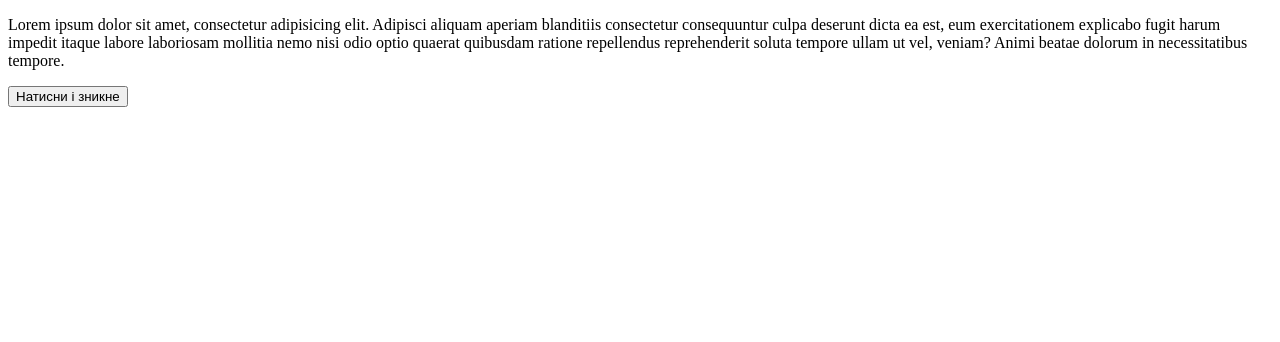
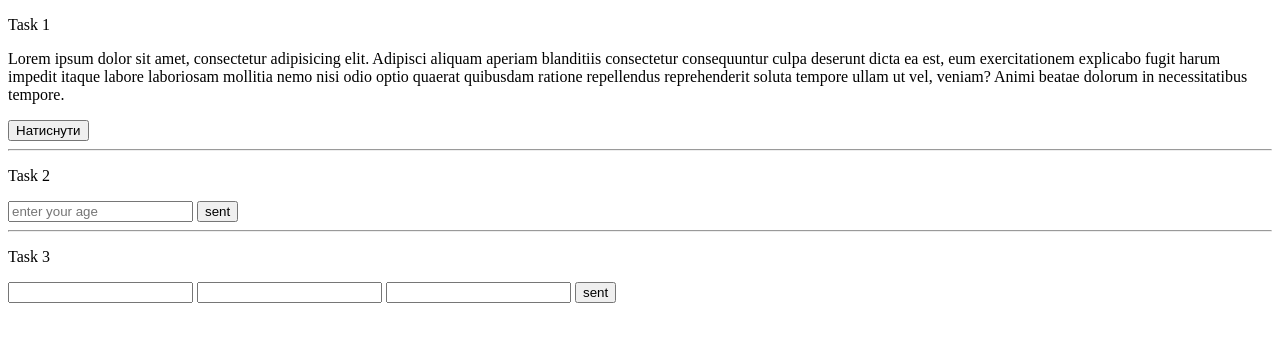
Before and after one commit to aleks1303/Dec_JS-lessons_2025, a plain HTML site: page lesson10/hw10/index.html in a window 1280 px wide. Drawn offline with Linux system fonts and the light colour scheme.

Commit message:
lesson 10 Events

```diff
--- a/lesson10/hw10/index.html
+++ b/lesson10/hw10/index.html
@@ -10,10 +10,30 @@
 </head>
 <body>
 
-<p id="text">Lorem ipsum dolor sit amet, consectetur adipisicing elit. Adipisci aliquam aperiam blanditiis
+    <p>Task 1</p>
+    <p id="text">Lorem ipsum dolor sit amet, consectetur adipisicing elit. Adipisci aliquam aperiam blanditiis
     consectetur consequuntur culpa deserunt dicta ea est, eum exercitationem explicabo fugit harum impedit itaque
     labore laboriosam mollitia nemo nisi odio optio quaerat quibusdam ratione repellendus reprehenderit soluta
     tempore ullam ut vel, veniam? Animi beatae dolorum in necessitatibus tempore.</p>
+    <button id="btn">Натиснути</button>
+
+    <hr>
+
+    <p>Task 2</p>
+    <input id="i1" type="number" placeholder="enter your age">
+    <button id="btn1">sent</button>
+
+    <hr>
+
+    <p>Task 3</p>
+    <form id="f2" action="">
+        <input type="text" name="name">
+        <input type="text" name="surname">
+        <input type="number" name="age">
+       <button id="btn2">sent</button>
+    </form>
+    <div id="info-user"></div>
+
 <script src="main.js"></script>
 </body>
 </html>
--- a/lesson10/hw10/main.js
+++ b/lesson10/hw10/main.js
@@ -2,25 +2,47 @@
 // - Створити довільний елемент з id = text та створити кнопку.Використовуючи JavaScript, зробіть так, щоб при натисканні на кнопку зникав елемент з id="text".
 
 const text = document.getElementById('text')
-const button = document.createElement('button')
-button.innerText = 'Натисни і зникне'
+const button = document.getElementById('btn')
 button.addEventListener('click', function () {
     text.style.display = 'none'
 })
-document.body.appendChild(button)
-
-
 
 //         #j693ca8
 //     - створити інпут який приймає вік людини та кнопку яка підтверджує дію.При натисканні на кнопку зчитати інформацію з інпуту та перевірити вік чи меньше він ніж 18, та повідомити про це користувача
 
+const input = document.getElementById('i1')
+const button1 = document.getElementById('btn1')
+
+button1.onclick = function () {
+    if(!input.value) {
+        alert("you didn't enter age")
+    }
+    else if (input.value < 0) {
+        alert('age wrong')
+    } else if (input.value <= 18){
+        alert("you don't have 18 age! Sorry")
+    }else if (input.value >18 && input.value <= 120) {
+        alert('Ok. Your age is more then 18 age')
+    } else {alert('Maybe you already are very old or died')}
+    console.log(input.value)
+}
 
 
 // #ymAmN2xJ
-// Стоврити форму з трьома полями для name,sruname,age та кнопкою. При натисканні на кнопку зчитати данні з полів, та вивести об'єкт в документ. Іншими словами : заповниои форму, натиснули кнопку, під формою з'явився блок з вашим об'єктом
+// Створити форму з трьома полями для name, surname, age та кнопкою. При натисканні на кнопку зчитати дані з полів, та вивести об'єкт в документ. Іншими словами : заповнили форму, натиснули кнопку, під формою з'явився блок з вашим об'єктом
+// const form = document.getElementById('f2')
 //
+// const infoUser = document.getElementById('info-user')
+// form.onclick = function (ev) {
+//     ev.preventDefault()
+//     let user = {name: this.value, surname: this.value, age: this.age}
+//    localStorage.setItem("user", JSON.stringify(user))
+// }
+
+
+
 // #2VaLt4vDczH
-// є сторінка, на якій є блок, я кому знаходиьтся цифра. написати код, який при кожному перезавантажені сторінки буде додавати до неї +1
+// є сторінка, на якій є блок, я кому знаходиться цифра. написати код, який при кожному перезавантажені сторінки буде додавати до неї +1
 //
 // #LhSfdhM3
 // Є сторінка index.html (назва довільна), при відвідуванні якої в локальне сховще, в масив sessionsList зберігається інформація про дату та час відвідування сторінки. Є  сторінка sessionsListPage.html (назва довільна), при відвідуванні якої потрібно відмалювати всю інформацію про відвідування сторінки index.html. Інфу НЕ виводити в консоль, а малювати в DOM
```
